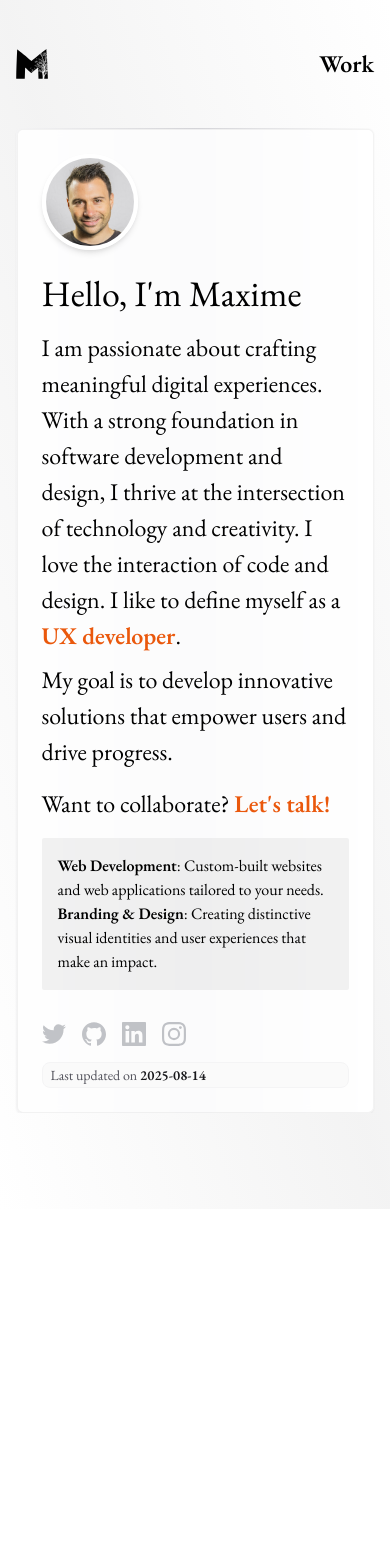
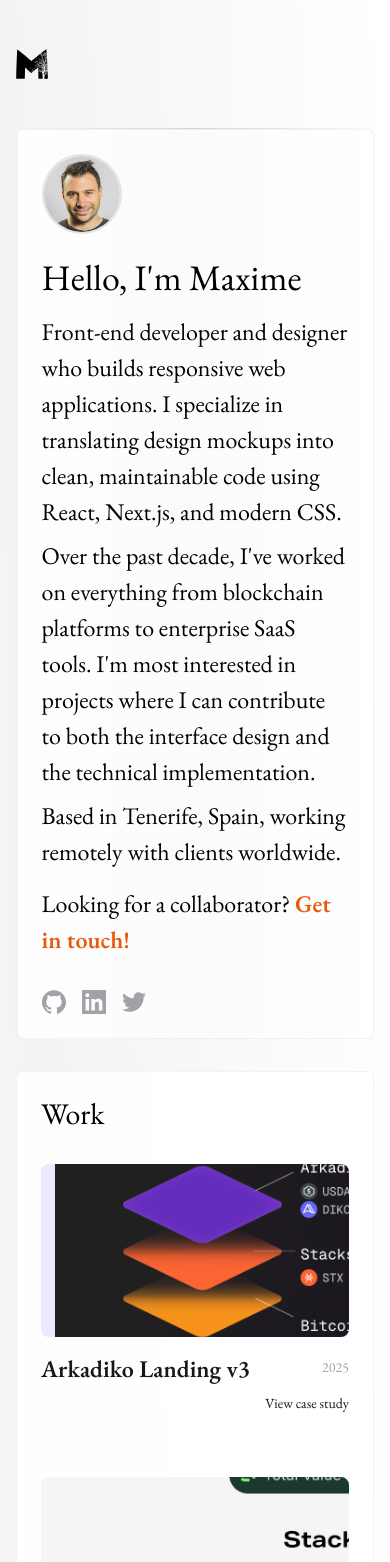
Before and after one commit to Macxim/macxim-web, a Next.js app: page / in a window 390 px wide. Shown: the top 1562 px of the page. Before the commit the page ends 1209 px from the top, so only its background shows below. Built offline with nearby package versions, Linux system fonts and the light colour scheme.

Commit message:
wip: remove work page, put everything on index

```diff
--- a/components/Header.tsx
+++ b/components/Header.tsx
@@ -1,28 +1,15 @@
 "use client";
 
 import Link from "next/link";
-import { usePathname } from "next/navigation";
 import MLetter from "./M";
 
 export default function Header() {
-  const pathname = usePathname();
-
-  const isWorkPage = pathname === "/work";
-  const linkHref = isWorkPage ? "/" : "/work";
-  const linkText = isWorkPage ? "About" : "Work";
-
   return (
     <header className="w-full max-w-4xl px-4 py-12 sm:min-w-4xl lg:px-0">
       <div className="flex items-center justify-between">
         <Link href="/" className="w-8 h-8">
           <MLetter />
         </Link>
-        <Link
-          href={linkHref}
-          className="text-2xl font-semibold transition duration-150 ease-in-out hover:text-orange-600 focus:outline-none focus:text-orange-700"
-        >
-          {linkText}
-        </Link>
       </div>
     </header>
   );
--- a/pages/index.tsx
+++ b/pages/index.tsx
@@ -1,139 +1,183 @@
 import Head from "next/head";
 import Header from "../components/Header";
+import Link from "next/link";
+import Image from "next/image";
+import { getSortedProjectsData } from "../lib/projects";
 
-export default function Home() {
+export async function getStaticProps() {
+  const allProjectsData = getSortedProjectsData();
+  return {
+    props: {
+      allProjectsData,
+    },
+  };
+}
+
+export default function Home({ allProjectsData }) {
   return (
     <>
       <Head>
-        <title>Maxime Laforet</title>
+        <title>Maxime Laforet - Design Engineer</title>
         <meta name="author" content="Maxime Laforet" />
         <meta
           name="description"
-          content="Personal website of Maxime Laforet, front-end / UX developer"
+          content="Design engineer specializing in Next.js, React, and TypeScript. Building polished interfaces where design and code meet."
         />
         <link rel="shortcut icon" href="/favicon.ico" />
-        <meta property="og:title" content="Maxime Laforet" />
+        <meta property="og:title" content="Maxime Laforet - Design Engineer" />
         <meta property="og:image" content="/maxime-laforet.jpg" />
         <meta
           property="og:description"
-          content="Personal website of Maxime Laforet, front-end / UX developer"
+          content="Design engineer specializing in Next.js, React, and TypeScript"
         />
         <meta property="og:url" content="https://macx.im" />
-        <meta name="twitter:card" content="summary" />
+        <meta name="twitter:card" content="summary_large_image" />
         <meta name="twitter:creator" content="@macxim" />
       </Head>
       <Header />
-      <main className="flex flex-col items-center max-w-4xl px-4 mb-24 overflow-x-hidden overflow-y-auto sm:min-w-4xl lg:p-0">
+
+      <main className="flex flex-col items-center max-w-4xl px-4 mb-8 overflow-x-hidden overflow-y-auto sm:min-w-4xl lg:p-0">
         <div className="absolute left-0 flex items-center justify-center hidden p-8 top-1/2 left-1/2 md:block">
           <div className="bg-gradient-to-tr from-zinc-50 to-zinc-600 rounded-full w-[500px] h-[200px] absolute -rotate-12 blur-2xl -left-[64px] -top-[170px] opacity-30 md:opacity-100" />
           <div className="bg-gradient-to-bl from-orange-300 to-orange-600 rounded-full w-[500px] h-[180px] z-[-1] absolute blur-2xl -right-8 -top-8 rotate-8 opacity-30 md:opacity-100" />
         </div>
-        <section className="flex-1 p-[0.5px] text-2xl leading-normal rounded-md shadow-sm bg-gradient-to-l from-zinc-50 via-zinc-300 to-zinc-100 ">
+        <header className="flex-1 p-[0.5px] text-2xl leading-normal rounded-md shadow-sm bg-gradient-to-l from-zinc-50 via-zinc-300 to-zinc-100">
           <div className="p-6 border rounded-md md:p-8 bg-white/90 backdrop-blur-sm border-zinc-900/5">
-            <img
+            <Image
               src="/maxime-laforet.jpg"
-              alt="A picture of Maxime Laforet"
-              className="w-24 h-24 mb-6 ease-in border-4 border-white rounded-full shadow-md"
-              loading="eager"
+              alt="Maxime Laforet"
+              width={80}
+              height={80}
+              className="mb-6 border-2 rounded-full border-zinc-200"
+              priority
             />
+
             <h1 className="mb-4 text-4xl">Hello, I&apos;m Maxime</h1>
             <p>
-              I am passionate about crafting meaningful digital experiences.
-              With a strong foundation in software development and design, I
-              thrive at the intersection of technology and creativity. I love
-              the interaction of code and design. I like to define myself as a{" "}
-              <a
-                className="font-semibold text-orange-600 transition duration-150 ease-in-out hover:text-orange-900 focus:outline-none focus:text-orange-700"
-                href="https://medium.com/shopify-ux/why-we-have-user-experience-developers-at-shopify-712a99410365"
-                title="What is a UX developer?"
-              >
-                UX developer
-              </a>
-              .
+              Front-end developer and designer who builds responsive web
+              applications. I specialize in translating design mockups into
+              clean, maintainable code using React, Next.js, and modern CSS.
             </p>
 
             <p className="mt-2">
-              My goal is to develop innovative solutions that empower users and
-              drive progress.
+              Over the past decade, I&apos;ve worked on everything from
+              blockchain platforms to enterprise SaaS tools. I&apos;m most
+              interested in projects where I can contribute to both the
+              interface design and the technical implementation.
+            </p>
+            <p className="mt-2">
+              Based in Tenerife, Spain, working remotely with clients worldwide.
             </p>
 
             <p className="mt-4">
-              Want to collaborate?{" "}
+              Looking for a collaborator?{" "}
               <a
                 href="mailto:me@macx.im"
                 className="font-semibold text-orange-600 transition duration-150 ease-in-out hover:text-orange-900 focus:outline-none focus:text-orange-700"
               >
-                Let&apos;s talk!
+                Get in touch!
               </a>
             </p>
 
-            <div className="p-4 mt-4 rounded-sm bg-black/[0.05]">
-              <h4 className="sr-only">Services</h4>
-
-              <ul className="text-base">
-                <li>
-                  <span className="font-semibold">Web Development</span>:
-                  Custom-built websites and web applications tailored to your
-                  needs.
-                </li>
-                <li>
-                  <span className="font-semibold">Branding & Design</span>:
-                  Creating distinctive visual identities and user experiences
-                  that make an impact.
-                </li>
-              </ul>
-            </div>
-
-            <div className="mt-8 sm:flex sm:justify-between">
-              <ul className="flex space-x-4">
-                <li>
-                  <a title="Twitter" href="https://twitter.com/macxim">
-                    <svg className="w-6 h-6 text-gray-900 transition duration-500 opacity-25 fill-current hover:opacity-100 filter-grayscale hover:filter-none">
+            {/* Social Links */}
+            <div className="flex gap-4 mt-8">
+              <a
+                href="https://github.com/macxim/"
+                className="transition-colors text-zinc-400 hover:text-zinc-900"
+                aria-label="GitHub"
+              >
+                <svg className="w-6 h-6 fill-current">
+                  <use xlinkHref="#macxim-Svg--github" />
+                </svg>
+              </a>
+              <a
+                href="https://www.linkedin.com/in/maximelaforet"
+                className="transition-colors text-zinc-400 hover:text-zinc-900"
+                aria-label="LinkedIn"
+              >
+                <svg className="w-6 h-6 fill-current">
+                  <use xlinkHref="#macxim-Svg--linkedin" />
+                </svg>
+              </a>
+              <a
+                href="https://twitter.com/macxim"
+                className="transition-colors text-zinc-400 hover:text-zinc-900"
+                aria-label="Twitter"
+              >
+                <svg className="w-6 h-6 fill-current">
                   <use xlinkHref="#macxim-Svg--twitter" />
                 </svg>
               </a>
-                </li>
-                <li>
-                  <a title="GitHub" href="https://github.com/macxim/">
-                    <svg className="w-6 h-6 text-gray-900 transition duration-500 opacity-25 fill-current hover:opacity-100 filter-grayscale hover:filter-none">
-                      <use xlinkHref="#macxim-Svg--github" />
-                    </svg>
-                  </a>
-                </li>
-                <li>
-                  <a
-                    title="LinkedIn"
-                    href="https://www.linkedin.com/in/maximelaforet"
+            </div>
+          </div>
+        </header>
+      </main>
+
+      <section className="flex flex-col items-center max-w-4xl px-4 mb-24 overflow-x-hidden overflow-y-auto sm:min-w-4xl lg:p-0">
+        <div className="w-full p-6 border rounded-md md:p-8 bg-white/90 backdrop-blur-sm border-zinc-900/5">
+          <h2 className="mb-8 text-3xl">Work</h2>
+
+          <div className="space-y-16">
+            {allProjectsData.map((project, index) => (
+              <article key={project.id} className="group">
+                <Link href={`/projects/${project.id}`}>
+                  <div className="relative block mb-4 overflow-hidden rounded-lg cursor-pointer bg-zinc-100 aspect-video">
+                    <Image
+                      src={project.thumb}
+                      alt={`${project.title} screenshot`}
+                      fill
+                      className="object-cover transition-transform duration-300 group-hover:scale-105"
+                      priority={index === 0}
+                      sizes="(max-width: 768px) 100vw, (max-width: 1200px) 80vw, 1200px"
+                    />
+                    <div className="absolute inset-0 z-10 transition-colors duration-300 bg-black/0 group-hover:bg-black/10" />
+                  </div>
+                </Link>
+
+                <div className="flex items-start justify-between gap-4 mb-2">
+                  <h3 className="text-2xl font-bold text-zinc-900">
+                    <Link
+                      href={`/projects/${project.id}`}
+                      className="transition-colors hover:text-zinc-600"
                     >
-                    <svg className="w-6 h-6 text-gray-900 transition duration-500 opacity-25 fill-current hover:opacity-100 filter-grayscale hover:filter-none">
-                      <use xlinkHref="#macxim-Svg--linkedin" />
-                    </svg>
-                  </a>
-                </li>
-                <li>
-                  <a title="Instagram" href="https://www.instagram.com/macx1m/">
-                    <svg className="w-6 h-6 text-gray-900 transition duration-500 opacity-25 fill-current hover:opacity-100 filter-grayscale hover:filter-none">
-                      <use xlinkHref="#macxim-Svg--instagram" />
-                    </svg>
-                  </a>
-                </li>
-              </ul>
+                      {project.title}
+                    </Link>
+                  </h3>
+                  {project.date && (
+                    <span className="mt-1 text-sm text-zinc-400 whitespace-nowrap">
+                      {new Date(project.date).getFullYear()}
+                    </span>
+                  )}
+                </div>
 
-              <p className="mt-4 sm:mt-0 text-sm text-zinc-600 rounded-lg px-2 py-0.5 bg-zinc-50 border border-zinc-100">
-                Last updated on{" "}
-                <span className="font-semibold text-zinc-900">
-                  <time
-                    dateTime="2025-08-14"
-                    title="Thursday the 14th of August, 2025"
+                {project.excerpt && (
+                  <p className="mb-3 text-lg leading-relaxed text-zinc-600">
+                    {project.excerpt}
+                  </p>
+                )}
+
+                <div className="flex flex-wrap items-center gap-3">
+                  {project.tags &&
+                    project.tags.map((tag) => (
+                      <span
+                        key={tag}
+                        className="px-3 py-1 text-sm rounded-full bg-zinc-100 text-zinc-600"
                       >
-                    2025-08-14
-                  </time>
+                        {tag}
                       </span>
-              </p>
+                    ))}
+                  <Link
+                    href={`/projects/${project.id}`}
+                    className="flex items-center gap-1 ml-auto text-sm transition-colors text-zinc-900 hover:text-zinc-600"
+                  >
+                    View case study
+                  </Link>
+                </div>
+              </article>
+            ))}
           </div>
         </div>
       </section>
-      </main>
     </>
   );
 }
--- a/pages/work.tsx
+++ /dev/null
@@ -1,156 +0,0 @@
-import Head from "next/head";
-import Link from "next/link";
-
-import { useState, useEffect } from "react";
-import { motion } from "framer-motion";
-import { getSortedProjectsData } from "../lib/projects";
-import Header from "../components/Header";
-import Loading from "../components/Loading";
-
-export async function getStaticProps() {
-  const allProjectsData = getSortedProjectsData();
-  return {
-    props: {
-      allProjectsData,
-    },
-  };
-}
-
-export default function Work({ allProjectsData }) {
-  const [loading, setLoading] = useState(true);
-
-  useEffect(() => {
-    // Only wait for all images in allProjectsData to load
-    const images = document.querySelectorAll("img");
-    const totalImages = images.length;
-    let loadedCount = 0;
-
-    const handleImageLoad = () => {
-      loadedCount++;
-      if (loadedCount === totalImages) {
-        setLoading(false);
-      }
-    };
-
-    // no images, skip
-    if (totalImages === 0) {
-      setLoading(false);
-      return;
-    }
-
-    images.forEach((img) => {
-      if (img.complete) {
-        handleImageLoad();
-      } else {
-        img.addEventListener("load", handleImageLoad);
-        img.addEventListener("error", handleImageLoad);
-      }
-    });
-
-    return () => {
-      images.forEach((img) => {
-        img.removeEventListener("load", handleImageLoad);
-        img.removeEventListener("error", handleImageLoad);
-      });
-    };
-  }, []);
-
-  return (
-    <>
-      <Head>
-        <title>Maxime Laforet - Work</title>
-        <meta name="author" content="Maxime Laforet" />
-        <meta
-          name="description"
-          content="Personal website of Maxime Laforet, front-end / UX developer — Work & Projects"
-        />
-        <link rel="shortcut icon" href="/favicon.ico" />
-        <meta property="og:title" content="Maxime Laforet — Work & Projects" />
-        <meta property="og:image" content="/maxime-laforet.jpg" />
-        <meta
-          property="og:description"
-          content="Personal website of Maxime Laforet, front-end / UX developer — Work & Projects"
-        />
-        <meta property="og:url" content="https://macx.im" />
-        <meta name="twitter:card" content="summary" />
-        <meta name="twitter:creator" content="@macxim" />
-      </Head>
-
-      {loading ? (
-        <Loading />
-      ) : (
-        <>
-          <Header />
-          <main className="flex flex-col items-center max-w-4xl px-4 mb-24 lg:p-0">
-            <div className="absolute left-0 flex items-center justify-center hidden p-8 top-1/2 left-1/2 md:block">
-              <div className="bg-gradient-to-tr from-zinc-50 to-zinc-600 rounded-full w-[500px] h-[200px] absolute -rotate-12 blur-2xl -left-[64px] -top-[170px] opacity-30 md:opacity-100" />
-              <div className="bg-gradient-to-bl from-orange-300 to-orange-600 rounded-full w-[500px] h-[180px] z-[-1] absolute blur-2xl -right-8 -top-8 rotate-8 opacity-30 md:opacity-100" />
-            </div>
-            <section className="max-w-4xl w-full flex-1 p-[0.5px] text-2xl leading-normal rounded-md shadow-sm bg-gradient-to-l from-zinc-50 via-zinc-300 to-zinc-100 ">
-              <div className="relative p-6 border rounded-md md:p-8 bg-white/90 backdrop-blur-sm border-zinc-900/5">
-                <h1 className="text-4xl">Work & projects</h1>
-
-                <div
-                  className={`transition-opacity duration-500 ${
-                    loading ? "opacity-0" : "opacity-100"
-                  }`}
-                >
-                  <motion.ul
-                    role="list"
-                    className="relative grid grid-cols-1 gap-6 mt-8 sm:grid-cols-2 md:grid-cols-3"
-                    initial="hidden"
-                    animate="visible"
-                    variants={{
-                      visible: { transition: { staggerChildren: 0.1 } },
-                      hidden: {},
-                    }}
-                  >
-                    {allProjectsData.map(({ id, title, thumb }) => (
-                      <motion.li
-                        className="relative flex flex-col col-span-1 overflow-hidden text-center bg-white rounded-md group"
-                        key={id}
-                        variants={{
-                          hidden: { opacity: 0, y: 20 },
-                          visible: { opacity: 1, y: 0 },
-                        }}
-                        transition={{ duration: 0.6, ease: "easeOut" }}
-                      >
-                        <Link href={`projects/${id}`}>
-                          <div className="flex flex-col flex-1">
-                            <img src={thumb} alt="" />
-                          </div>
-                          <div className="text-white left-0 top-0 group-hover:visible absolute w-full h-full bg-gradient-to-bl from-zinc-700 via-zinc-900/[96%] to-black invisible flex items-center justify-center transition ease-in-out duration-100">
-                            {title}
-
-                            <svg
-                              className="absolute w-6 h-6 bottom-8 right-8 -rotate-12"
-                              viewBox="0 0 24 24"
-                              xmlns="http://www.w3.org/2000/svg"
-                              fill="none"
-                            >
-                              <path
-                                d="M12.25 9.75V4.53125C12.25 4.53125 12.25 2.75 10.5 2.75C8.75 2.75 8.75 4.53125 8.75 4.53125V12C8.75 12 7.04789 10.1852 6 9.83594C5.65156 9.71979 5.0538 9.74916 4.51827 9.81287C3.91727 9.88437 3.57529 10.5056 3.78295 11.0741L6.30025 17.9655C7.02073 19.9379 8.89686 21.25 10.9967 21.25H16.25C18.4591 21.25 20.25 19.4591 20.25 17.25V13.3967C20.25 11.8845 19.1244 10.6086 17.6239 10.4201L15.2538 10.1224L12.25 9.75Z"
-                                fill="white"
-                              />
-                              <path
-                                d="M12.25 9.75V4.53125C12.25 4.53125 12.25 4.53125 12.25 4.53125C12.25 4.53125 12.25 2.75 10.5 2.75C8.75 2.75 8.75 4.53125 8.75 4.53125C8.75 4.53125 8.75 4.53125 8.75 4.53125V12M12.25 9.75V11.25M12.25 9.75L15.2538 10.1224L17.6239 10.4201C19.1244 10.6086 20.25 11.8845 20.25 13.3967V17.25C20.25 19.4591 18.4591 21.25 16.25 21.25H10.9967C8.89686 21.25 7.02073 19.9379 6.30025 17.9655L3.78295 11.0741C3.57529 10.5056 3.91727 9.88437 4.51827 9.81287C5.0538 9.74916 5.65156 9.71979 6 9.83594C7.04789 10.1852 8.75 12 8.75 12M8.75 12V13.5938"
-                                stroke="#0F172A"
-                                strokeWidth="1.5"
-                                strokeLinecap="round"
-                                strokeLinejoin="round"
-                              />
-                            </svg>
-                          </div>
-                        </Link>
-                      </motion.li>
-                    ))}
-                  </motion.ul>
-                </div>
-              </div>
-            </section>
-          </main>
-        </>
-      )}
-    </>
-  );
-}
```
Lines whose indentation alone changed are shown as unchanged.
